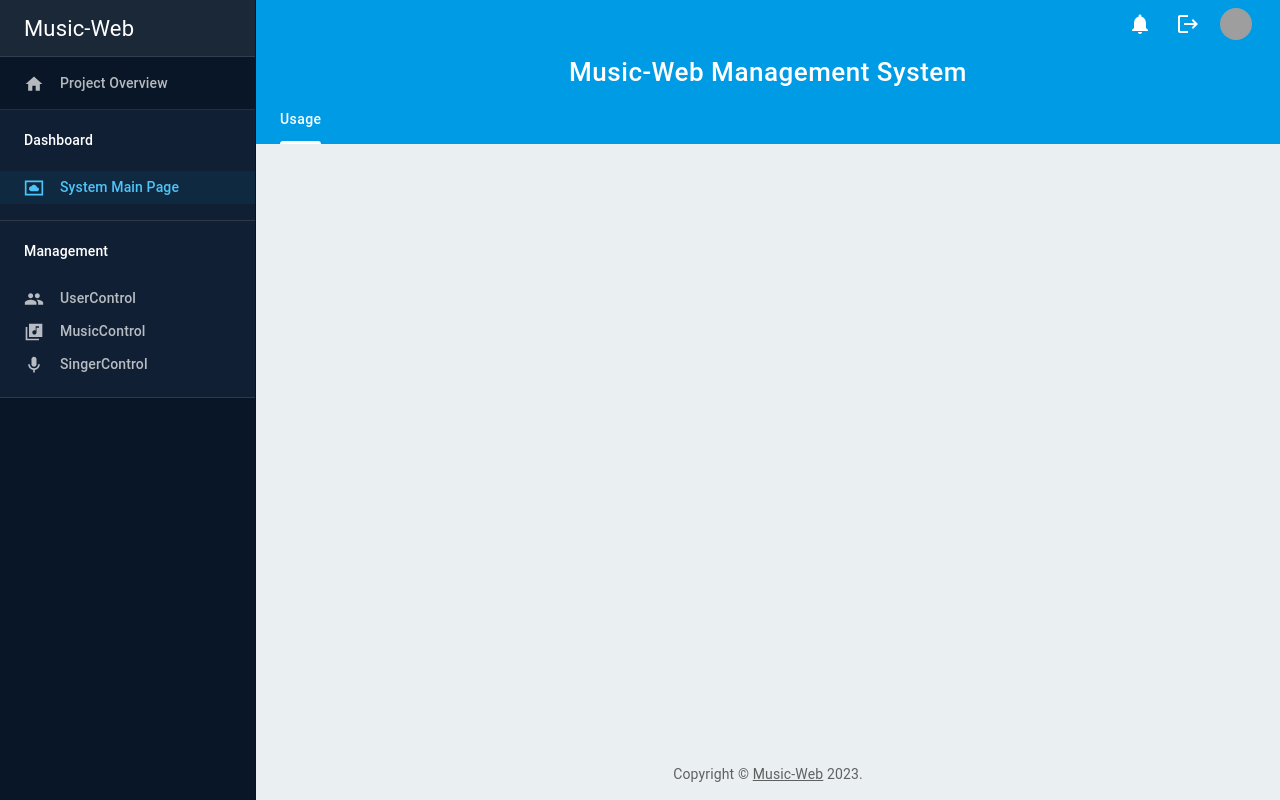
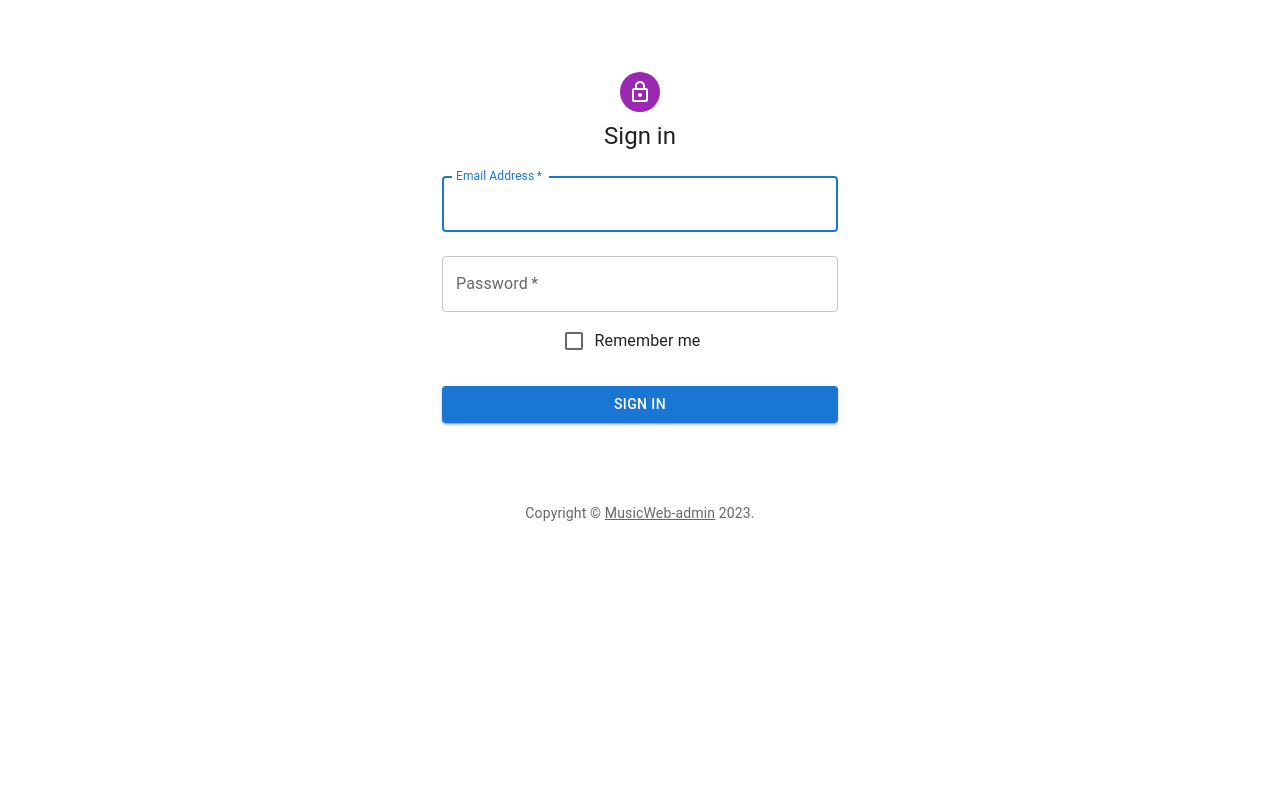
Before and after one commit to ZHallen122/musicWeb_frontEnd, a React (Create React App) app: page / in a window 1280 px wide. Built offline with nearby package versions, Linux system fonts and the light colour scheme; grey boxes are pictures that could not be loaded.

Commit message:
fix token store to local

```diff
--- a/src/components/AdminMain.js
+++ b/src/components/AdminMain.js
@@ -14,19 +14,26 @@ function AdminMain() {
     const [isLoggedIn, setIsLoggedIn] = useState(Boolean(localStorage.getItem(ADMIN_TOKEN_KEY)));
 
     const handleLogin = (token) => {
+        if (!token) {
+            console.error("Token is missing or invalid.");
+            return;
+        }
+        console.log("log in");
         localStorage.setItem(ADMIN_TOKEN_KEY, token);
+        console.log("test");
+        console.log(localStorage.getItem(ADMIN_TOKEN_KEY))
         setIsLoggedIn(true);
     }
 
     const handleLogout = () => {
+        console.log('log out')
         localStorage.removeItem(ADMIN_TOKEN_KEY);
         setIsLoggedIn(false);
     }
 
     return (
         <div className= "AdminMain">
-
-            <Base/>
+            {isLoggedIn ? <Base handleLogout = {handleLogout}/> : <AdminLogin handleLogin = {handleLogin}/>}
         </div>
     )
 }
```
